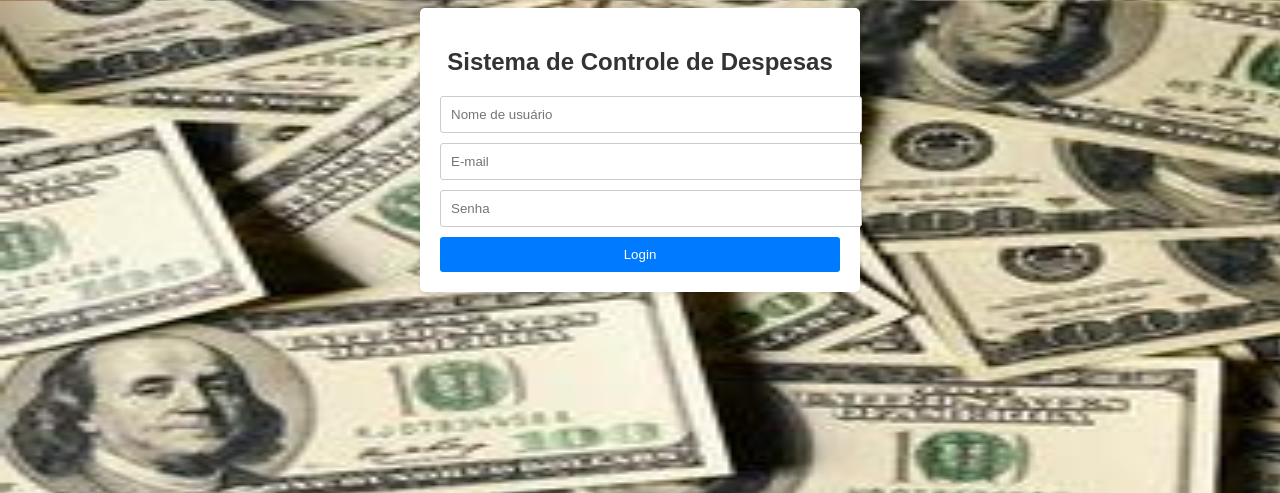
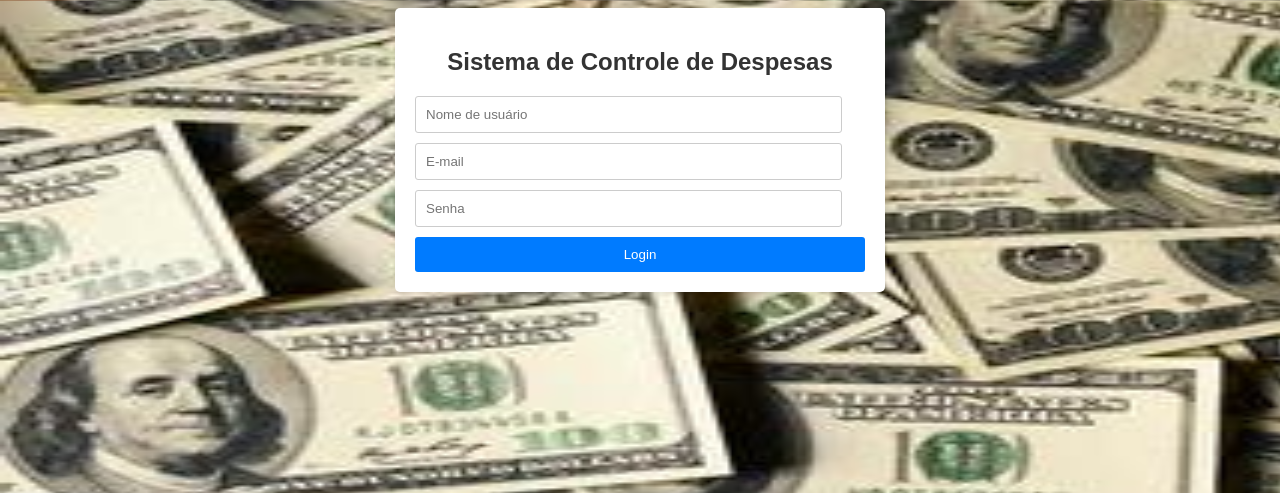
Before and after one commit to Edson242/Sistema-de-Registo-de-Despesas, a PHP site: page /teste_login.php/teste.php in a window 1280 px wide. Shown: the top 493 px of the page. Run offline with PHP 8.4, Linux system fonts and the light colour scheme.

Commit message:
atualização008

```diff
--- a/teste_login.php/css/style.css
+++ b/teste_login.php/css/style.css
@@ -6,8 +6,8 @@ body {
   }
 
   .container {
-    width: 400px;
-    margin: 0 auto;
+    width: 450px;
+    margin: auto;
     padding: 20px;
     background-color: #fff;
     border-radius: 5px;
@@ -22,7 +22,7 @@ body {
   input[type="text"],
   input[type="email"],
   input[type="password"] {
-    width: 100%;
+    width: 90%;
     padding: 10px;
     margin-bottom: 10px;
     border: 1px solid #ccc;
--- a/teste_login.php/teste.php
+++ b/teste_login.php/teste.php
@@ -10,11 +10,11 @@
     $email = $_POST["email"];
     $password = $_POST["password"];
 
-    if ($username == "usuario" && $email == "exemplo@example.com" && $password == "senha123") {
-      header("Location: dashboard.php");
+    if ($username == "usuario" && $email == "exemplo@gmail.com" && $password == "senha123") {
+      header("Location: index.php");
       exit();
     } else {
-      $error_message = "Credenciais inválidas. Por favor, tente novamente.";
+      $error_message = "aaaaaaaaaaaaaaaaaaaaaaaaaaaaaaa";
     }
   }
   ?>
```
